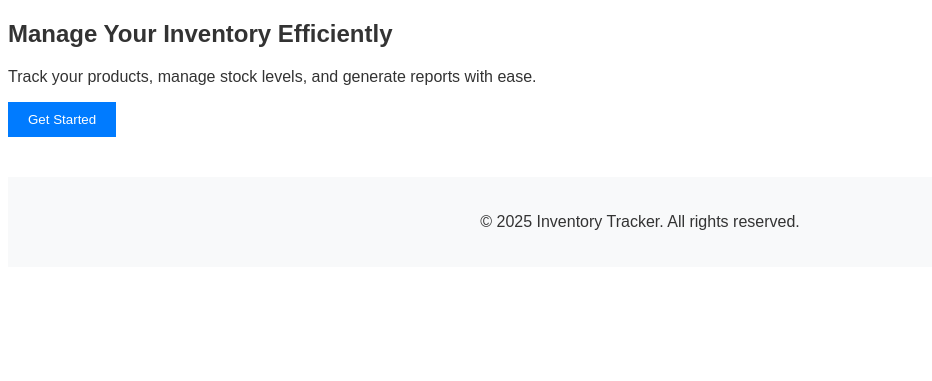
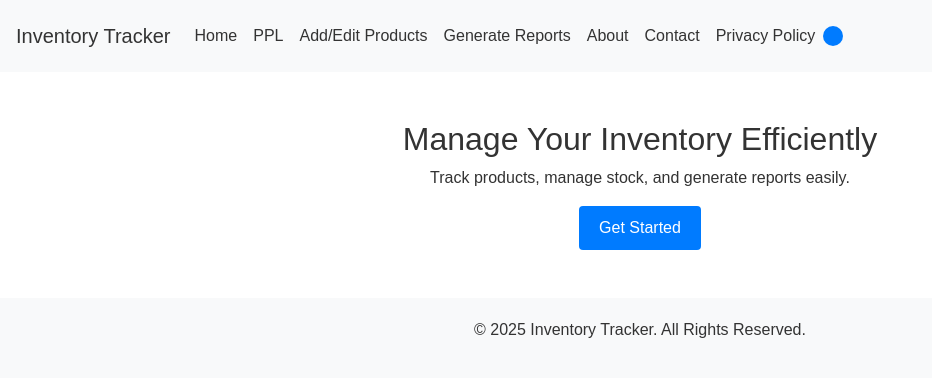
Before and after one commit to MarcosCGoenaga/inventory-app, a plain HTML site: page index.html in a window 1280 px wide. Shown: the whole page, without its empty margins (0-932 px from the left). Drawn offline with nearby package versions, Linux system fonts and the light colour scheme.

Commit message:
html FIX FOR HOSTING

```diff
--- a/footer.html
+++ b/footer.html
@@ -1,8 +1,3 @@
-<footer class="bg-light text-center py-3">
-  <p>&copy; 2025 Inventory Tracker. All rights reserved.</p>
-  <p>
-    <a href="about.html">About</a> |
-    <a href="privacy.html">Privacy Policy</a> |
-    <a href="contact.html">Contact</a>
-  </p>
+<footer class="footer text-center mt-5">
+  <p>&copy; 2025 Inventory Tracker. All Rights Reserved.</p>
 </footer>
--- a/index.html
+++ b/index.html
@@ -4,25 +4,22 @@
   <meta charset="UTF-8">
   <meta name="viewport" content="width=device-width, initial-scale=1.0">
   <title>Inventory Tracker - Home</title>
+  <link href="https://stackpath.bootstrapcdn.com/bootstrap/4.5.2/css/bootstrap.min.css" rel="stylesheet">
   <link rel="stylesheet" href="css/global.css">
 </head>
 <body>
-
   <div id="navbar-placeholder"></div>
 
   <main class="container my-5">
     <section class="intro text-center">
       <h2>Manage Your Inventory Efficiently</h2>
-      <p>Track your products, manage stock levels, and generate reports with ease.</p>
+      <p>Track products, manage stock, and generate reports easily.</p>
       <button class="btn btn-success" onclick="location.href='ppl.html'">Get Started</button>
     </section>
   </main>
 
-  <footer>
-    <p>&copy; 2025 Inventory Tracker. All rights reserved.</p>
-  </footer>
+  <div id="footer-placeholder"></div>
 
   <script src="js/layout.js"></script>
-  <script src="js/main.js"></script>
 </body>
 </html>
--- a/js/layout.js
+++ b/js/layout.js
@@ -1,37 +1,17 @@
 document.addEventListener("DOMContentLoaded", function () {
-  const toggleSwitch = document.getElementById("dark-mode-toggle");
-  const navbar = document.querySelector(".navbar");
-  const body = document.body;
+  // Load Navbar
+  fetch("navbar.html")
+    .then(response => response.text())
+    .then(data => {
+      document.getElementById("navbar-placeholder").innerHTML = data;
+    })
+    .catch(error => console.error("Error loading navbar:", error));
 
-  // Load Dark Mode preference from local storage
-  const currentMode = localStorage.getItem("darkMode");
-
-  if (currentMode === "enabled") {
-      enableDarkMode();
-  } else {
-      disableDarkMode();
-  }
-
-  // Toggle button click event
-  toggleSwitch.addEventListener("click", function () {
-      if (body.classList.contains("dark-mode")) {
-          disableDarkMode();
-      } else {
-          enableDarkMode();
-      }
-  });
-
-  function enableDarkMode() {
-      body.classList.add("dark-mode");
-      navbar.classList.add("dark-navbar"); // Ensure navbar updates
-      toggleSwitch.classList.add("active"); // Toggle button animation
-      localStorage.setItem("darkMode", "enabled");
-  }
-
-  function disableDarkMode() {
-      body.classList.remove("dark-mode");
-      navbar.classList.remove("dark-navbar"); // Ensure navbar updates
-      toggleSwitch.classList.remove("active"); // Toggle button animation
-      localStorage.setItem("darkMode", "disabled");
-  }
+  // Load Footer
+  fetch("footer.html")
+    .then(response => response.text())
+    .then(data => {
+      document.getElementById("footer-placeholder").innerHTML = data;
+    })
+    .catch(error => console.error("Error loading footer:", error));
 });
```
